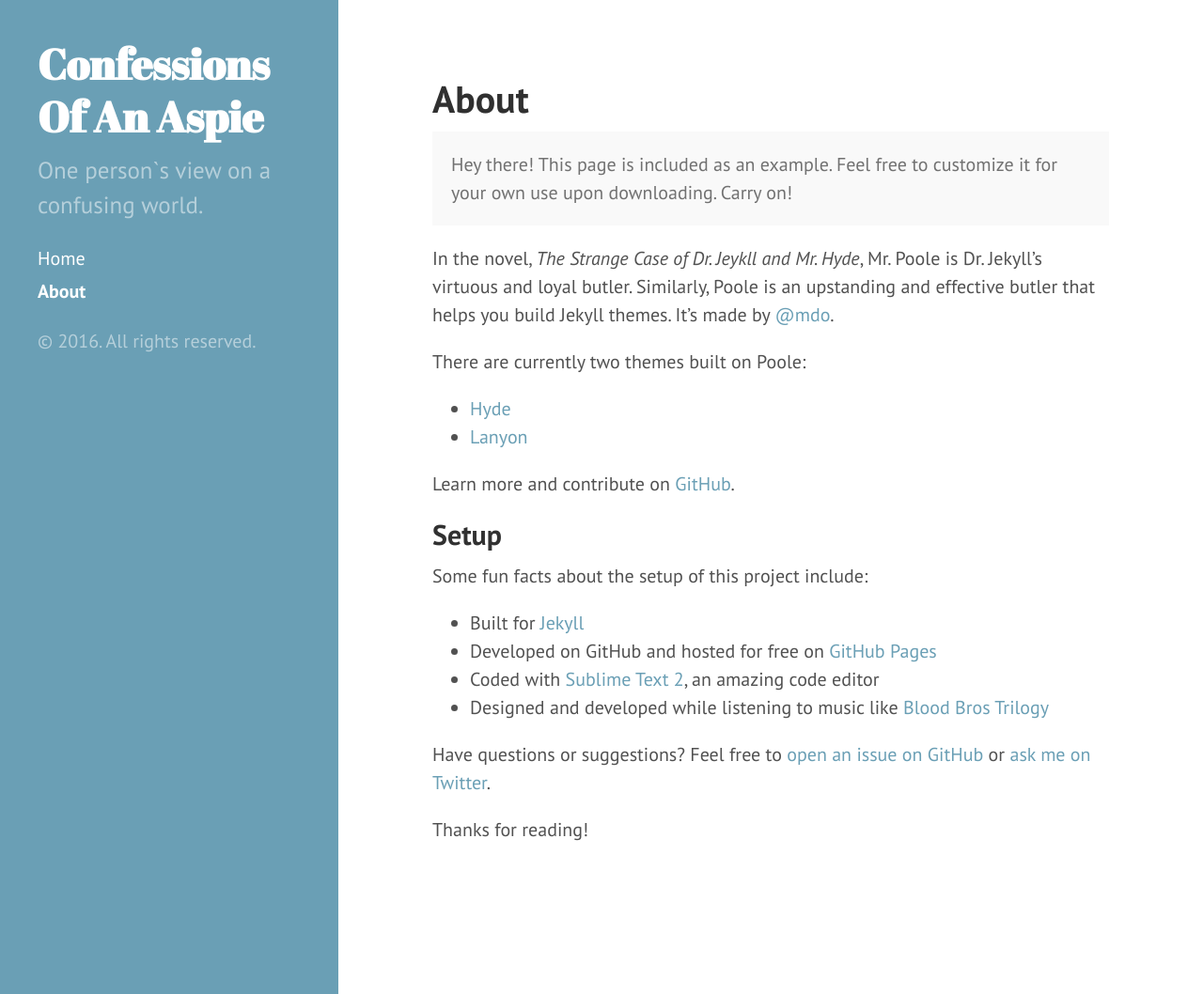
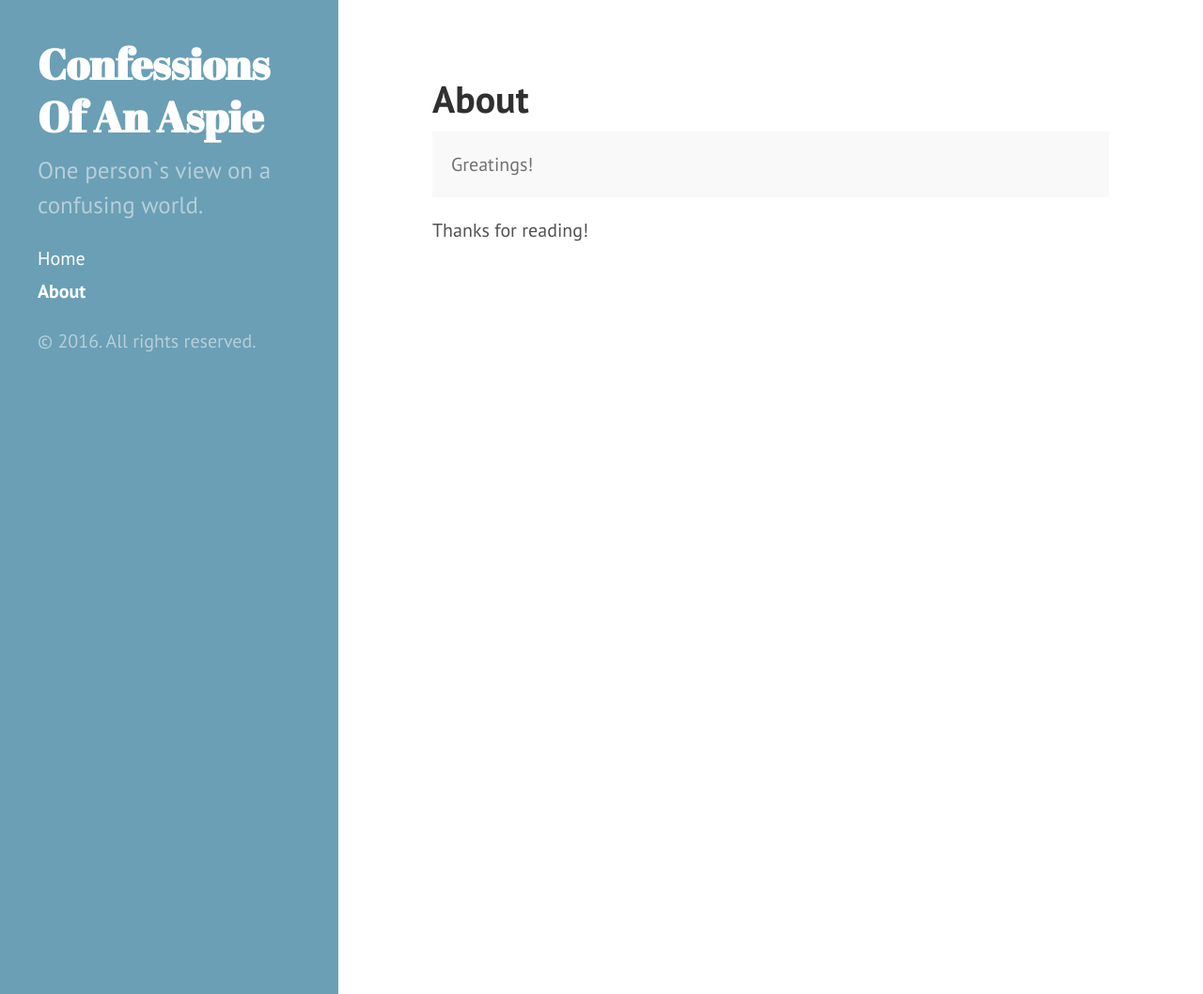
Before and after one commit to jms1989/confessionsofanaspie, a Jekyll site: the page built from about.md, in a window 1280 px wide and 1058 px high. Shown: the whole window at 94% size. Built offline with Jekyll 4.4.1, drawn with Linux system fonts in a browser that asks for light colours; Markdown is read by kramdown in place of the engine named in the settings.

Commit message:
Update about.md

```diff
--- a/about.md
+++ b/about.md
@@ -4,27 +4,7 @@
 ---
 
 <p class="message">
-  Hey there! This page is included as an example. Feel free to customize it for your own use upon downloading. Carry on!
+  Greatings!
 </p>
 
-In the novel, *The Strange Case of Dr. Jeykll and Mr. Hyde*, Mr. Poole is Dr. Jekyll's virtuous and loyal butler. Similarly, Poole is an upstanding and effective butler that helps you build Jekyll themes. It's made by [@mdo](https://twitter.com/mdo).
-
-There are currently two themes built on Poole:
-
-* [Hyde](http://hyde.getpoole.com)
-* [Lanyon](http://lanyon.getpoole.com)
-
-Learn more and contribute on [GitHub](https://github.com/poole).
-
-## Setup
-
-Some fun facts about the setup of this project include:
-
-* Built for [Jekyll](http://jekyllrb.com)
-* Developed on GitHub and hosted for free on [GitHub Pages](https://pages.github.com)
-* Coded with [Sublime Text 2](http://sublimetext.com), an amazing code editor
-* Designed and developed while listening to music like [Blood Bros Trilogy](https://soundcloud.com/maddecent/sets/blood-bros-series)
-
-Have questions or suggestions? Feel free to [open an issue on GitHub](https://github.com/poole/issues/new) or [ask me on Twitter](https://twitter.com/mdo).
-
 Thanks for reading!
```
